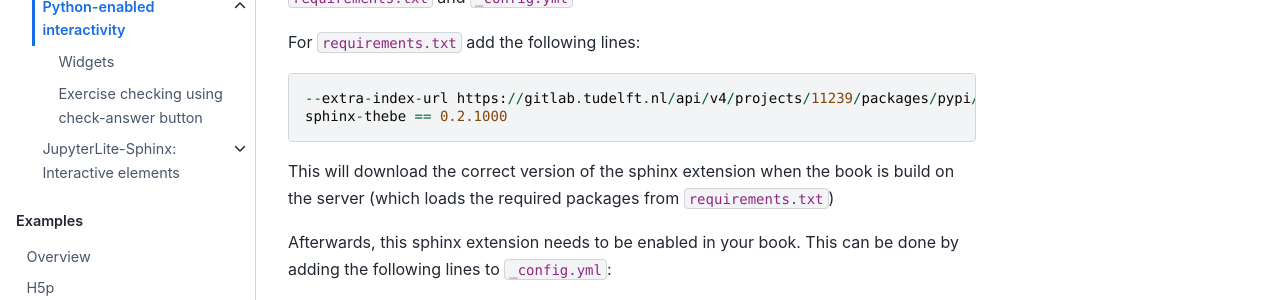
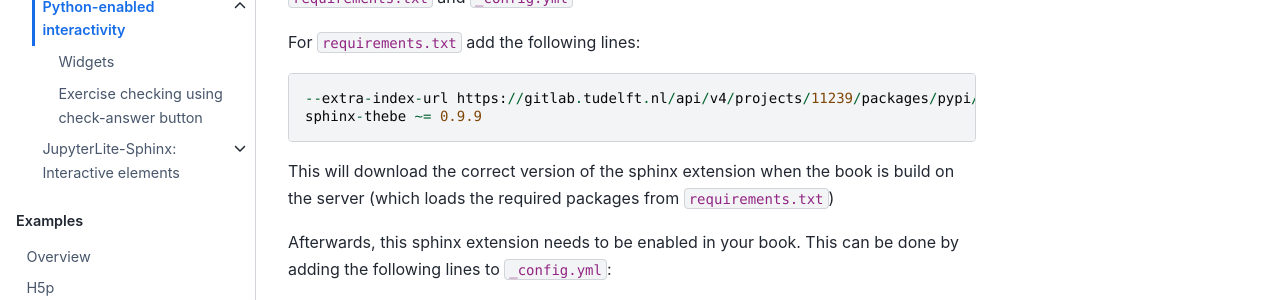
Before and after one commit to TeachBooks/mirror_teachbook_manual, a Jupyter Book: the page built from book/features/live_code.md, in a window 1280 px wide and 900 px high. Shown: the part 407-707 px from the top of the window. Built offline with Jupyter Book 1.0.4 settings and Sphinx 7.4.7 and the Sphinx Book theme 1.1.4, drawn with Linux system fonts in a browser that asks for light colours; pages that are not in the unit, such as notebooks, are missing from menus; comment, search, counter and statistics services are not loaded.

Commit message:
Update live_code.md

````diff
--- a/book/features/live_code.md
+++ b/book/features/live_code.md
@@ -8,7 +8,7 @@ To set up the Python live coding you need to add our [own sphinx-thebe extension
 For `requirements.txt` add the following lines:
 ```
 --extra-index-url https://gitlab.tudelft.nl/api/v4/projects/11239/packages/pypi/simple
-sphinx-thebe == 0.2.1000
+sphinx-thebe ~= 0.9.9
 ```
 This will download the correct version of the sphinx extension when the book is build on the server (which loads the required packages from `requirements.txt`)
 
````
